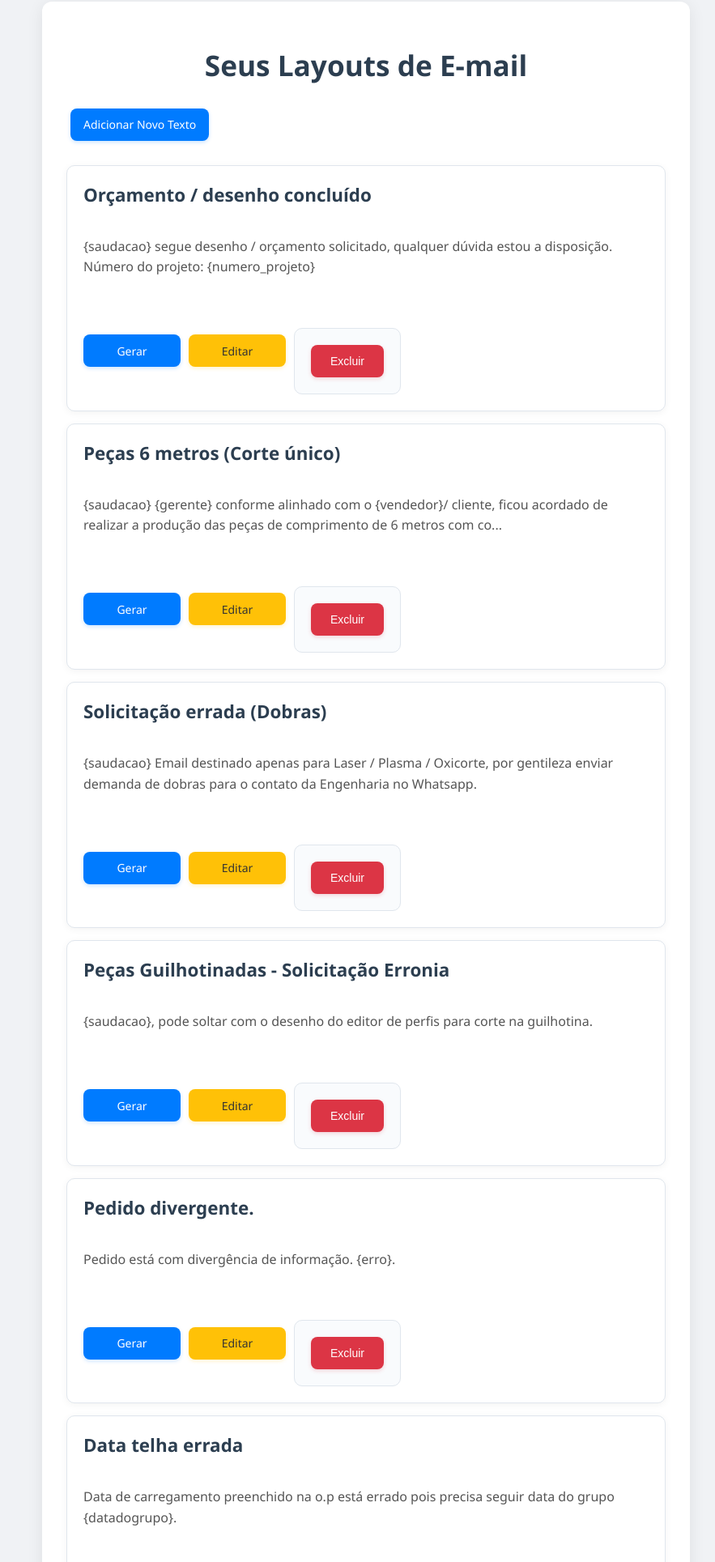
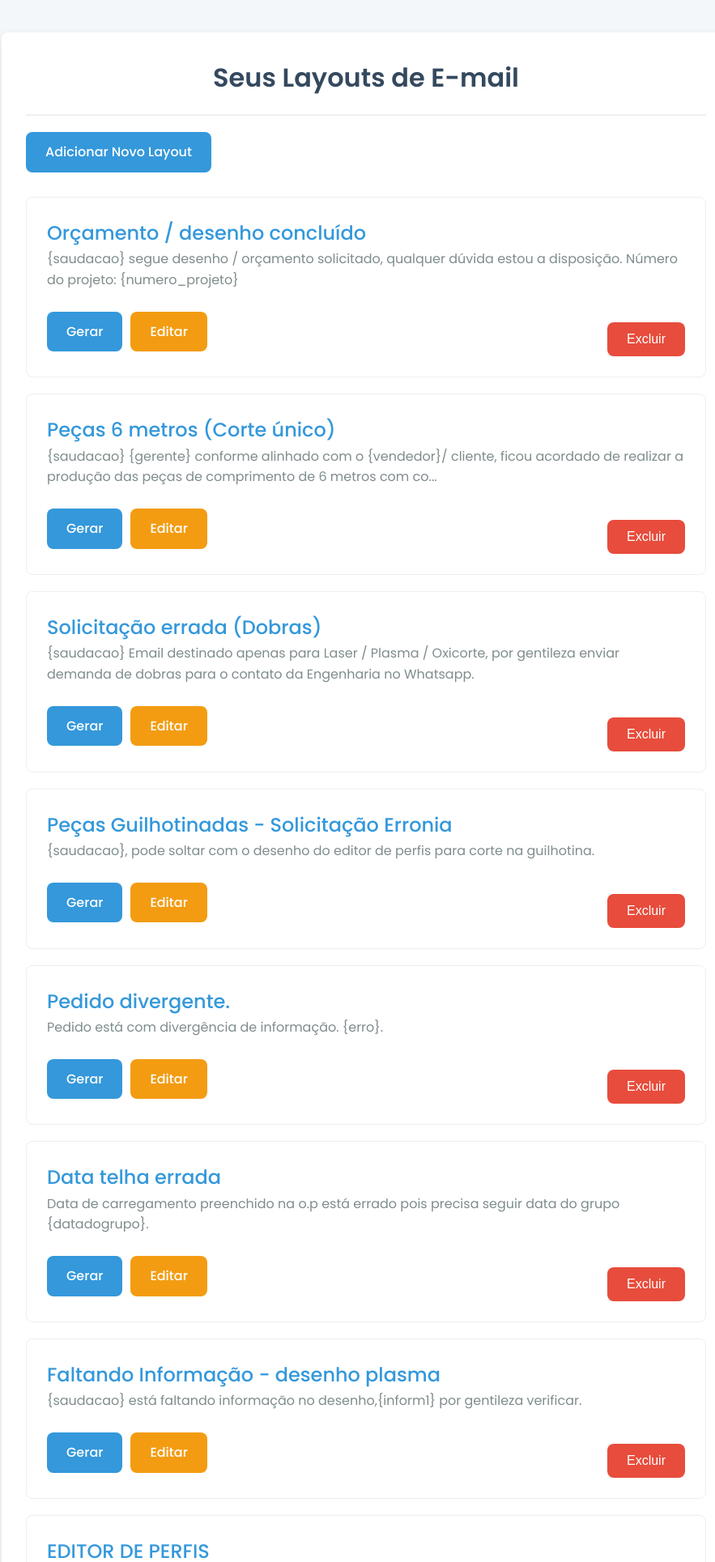
Before and after one commit to zuckalez0-oss/gerador-de-texto-main, a Flask app: page / in a window 1280 px wide. Shown: the top 1929 px of the page at 81% size, without its empty margins (188-1071 px from the left). Run offline with Flask 3, Linux system fonts and the light colour scheme; data comes from the database, SQL or seed files in the repository; both versions use the stored data as it was after the commit.

Commit message:
"Versão estavel"

```diff
--- a/gerador-de-texto-main/static/css/style.css
+++ b/gerador-de-texto-main/static/css/style.css
@@ -1,302 +1,196 @@
+@import url('https://fonts.googleapis.com/css2?family=Poppins:wght@300;400;500;600;700&display=swap');
+
+:root {
+    --primary-color: #3498db;
+    --primary-hover-color: #2980b9;
+    --danger-color: #e74c3c;
+    --danger-hover-color: #c0392b;
+    --warning-color: #f39c12;
+    --warning-hover-color: #e67e22;
+    --light-gray-color: #ecf0f1;
+    --medium-gray-color: #bdc3c7;
+    --dark-gray-color: #7f8c8d;
+    --text-color: #34495e;
+    --background-color: #f4f7f9;
+    --white-color: #ffffff;
+    --border-radius: 8px;
+    --box-shadow: 0 4px 12px rgba(0, 0, 0, 0.08);
+}
+
+* {
+    margin: 0;
+    padding: 0;
+    box-sizing: border-box;
+}
+
 body {
-    font-family: 'Segoe UI', Roboto, 'Helvetica Neue', Arial, sans-serif;
-    background-color: #f0f2f5;
-    color: #333;
-    margin: 0;
-    padding: 2px;
-    display: flex;
-    justify-content: center;
-    align-items: flex-start;
-    min-height: 150vh;
+    font-family: 'Poppins', sans-serif;
+    background-color: var(--background-color);
+    color: var(--text-color);
+    line-height: 1.6;
 }
 
 .container {
-    background-color: #fff;
+    max-width: 900px;
+    margin: 40px auto;
     padding: 30px;
-    border-radius: 12px;
-    box-shadow: 0 4px 20px rgba(0, 0, 0, 0.08);
-    width: 100%;
-    max-width: 800px;
-    box-sizing: border-box;
+    background-color: var(--white-color);
+    border-radius: var(--border-radius);
+    box-shadow: var(--box-shadow);
 }
 
 h1 {
-    color: #2c3e50;
+    color: var(--text-color);
+    margin-bottom: 20px;
+    font-weight: 600;
     text-align: center;
-    margin-bottom: 25px;
-    font-size: 2.2em;
-    font-weight: 600;
+    border-bottom: 2px solid var(--light-gray-color);
+    padding-bottom: 20px;
 }
 
 h2 {
-    color: #34495e;
-    margin-bottom: 15px;
-    font-size: 1.5em;
+    color: var(--primary-color);
     font-weight: 500;
 }
 
-/* Botões base */
+p {
+    margin-bottom: 15px;
+    color: var(--dark-gray-color);
+}
+
+a {
+    color: var(--primary-color);
+    text-decoration: none;
+}
+
+a:hover {
+    text-decoration: underline;
+}
+
 .button {
-    display: inline-flex;
-    justify-content: center;
-    align-items: center;
-    min-width: 100px;
-    height: 40px;
-    background-color: #007bff;
-    color: white;
-    padding: 8px 16px;
+    display: inline-block;
+    padding: 12px 24px;
+    background-color: var(--primary-color);
+    color: var(--white-color);
     border: none;
-    border-radius: 8px;
+    border-radius: var(--border-radius);
     cursor: pointer;
     text-decoration: none;
-    font-size: 14px;
+    font-size: 16px;
     font-weight: 500;
-    margin: 5px;
-    transition: all 0.3s ease;
-    box-shadow: 0 2px 5px rgba(0, 123, 255, 0.2);
-    box-sizing: border-box;
+    transition: background-color 0.3s ease, transform 0.2s ease;
+    text-align: center;
 }
 
 .button:hover {
+    background-color: var(--primary-hover-color);
     transform: translateY(-2px);
-    box-shadow: 0 4px 10px rgba(0, 123, 255, 0.3);
+    text-decoration: none;
 }
 
-/* Botões específicos */
-.add-new-text-button {
-    background-color: #28a745;
-    box-shadow: 0 2px 5px rgba(40, 167, 69, 0.2);
-    margin-bottom: 20px;
-    font-size: 16px;
-    padding: 12px 20px;
-    min-width: 150px;
-    height: 45px;
+.button.delete-button {
+    background-color: var(--danger-color);
 }
 
-.add-new-text-button:hover {
-    background-color: #218838;
-    box-shadow: 0 4px 10px rgba(40, 167, 69, 0.3);
+.button.delete-button:hover {
+    background-color: var(--danger-hover-color);
 }
 
-.back-button {
-    background-color: #6c757d;
-    box-shadow: 0 2px 5px rgba(108, 117, 125, 0.2);
+.button.edit-button {
+    background-color: var(--warning-color);
 }
 
-.back-button:hover {
-    background-color: #5a6268;
-    box-shadow: 0 4px 10px rgba(108, 117, 125, 0.3);
+.button.edit-button:hover {
+    background-color: var(--warning-hover-color);
 }
 
-.generate-button {
-    background-color: #007bff;
-    box-shadow: 0 2px 5px rgba(0, 123, 255, 0.2);
+.button.back-button {
+    background-color: var(--medium-gray-color);
+    margin-top: 20px;
 }
 
-.generate-button:hover {
-    background-color: #0056b3;
-    box-shadow: 0 4px 10px rgba(0, 123, 255, 0.3);
+.button.back-button:hover {
+    background-color: var(--dark-gray-color);
 }
 
-.edit-button {
-    background-color: #ffc107;
-    color: #333;
-    box-shadow: 0 2px 5px rgba(255, 193, 7, 0.2);
+/* Forms */
+form {
+    margin-top: 20px;
 }
 
-.edit-button:hover {
-    background-color: #e0a800;
-    color: #333;
-    box-shadow: 0 4px 10px rgba(255, 193, 7, 0.3);
+label {
+    display: block;
+    margin-bottom: 8px;
+    font-weight: 500;
 }
 
-.delete-button {
-    background-color: #dc3545;
-    box-shadow: 0 2px 5px rgba(220, 53, 69, 0.2);
-    /* Corrigido: removido width e padding excessivos */
+input[type="text"],
+textarea {
+    width: 100%;
+    padding: 12px;
+    border: 1px solid var(--medium-gray-color);
+    border-radius: var(--border-radius);
+    margin-bottom: 20px;
+    font-family: 'Poppins', sans-serif;
+    font-size: 16px;
+    transition: border-color 0.3s ease, box-shadow 0.3s ease;
 }
 
-.delete-button:hover {
-    background-color: #c82333;
-    box-shadow: 0 4px 10px rgba(220, 53, 69, 0.3);
+input[type="text"]:focus,
+textarea:focus {
+    outline: none;
+    border-color: var(--primary-color);
+    box-shadow: 0 0 0 3px rgba(52, 152, 219, 0.2);
+}
+
+/* Index Page */
+.text-list {
+    margin-top: 30px;
+    display: grid;
+    gap: 20px;
+}
+
+.text-item {
+    padding: 25px;
+    border: 1px solid var(--light-gray-color);
+    border-radius: var(--border-radius);
+    transition: box-shadow 0.3s ease, transform 0.3s ease;
+}
+
+.text-item:hover {
+    transform: translateY(-5px);
+    box-shadow: var(--box-shadow);
+}
+
+.text-item .actions {
+    margin-top: 20px;
+    display: flex;
+    gap: 10px;
+    align-items: center;
+}
+
+.delete-form {
+    margin-left: auto;
+    line-height: 0; /* Para alinhar o botão corretamente com os outros */
+}
+
+/* Generated Text Page */
+.generated-output {
+    margin-top: 20px;
+    position: relative;
+}
+
+pre {
+    background-color: var(--light-gray-color);
+    padding: 20px;
+    border-radius: var(--border-radius);
+    white-space: pre-wrap;
+    word-wrap: break-word;
+    font-family: 'Courier New', Courier, monospace;
 }
 
 .copy-button {
-    background-color: #28a745;
-    box-shadow: 0 2px 5px rgba(40, 167, 69, 0.2);
+    position: absolute;
+    top: 15px;
+    right: 15px;
 }
-
-.copy-button:hover {
-    background-color: #218838;
-    box-shadow: 0 4px 10px rgba(40, 167, 69, 0.3);
-}
-
-/* Lista de textos */
-.text-list {
-    margin-top: 25px;
-}
-
-.text-item {
-    background-color: #ffffff;
-    border: 1px solid #e0e6ed;
-    padding: 20px;
-    margin-bottom: 15px;
-    border-radius: 10px;
-    display: flex;
-    flex-direction: column;
-    gap: 12px;
-    box-shadow: 0 2px 10px rgba(0, 0, 0, 0.05);
-    transition: transform 0.2s ease, box-shadow 0.2s ease;
-}
-
-.text-item:hover {
-    transform: translateY(-3px);
-    box-shadow: 0 6px 15px rgba(0, 0, 0, 0.1);
-}
-
-.text-item h2 {
-    margin-top: 0;
-    margin-bottom: 8px;
-    color: #2c3e50;
-    text-align: left;
-    font-size: 1.4em;
-    font-weight: 600;
-}
-
-.text-item p {
-    margin-bottom: 10px;
-    white-space: pre-wrap;
-    line-height: 1.6;
-    color: #555;
-}
-
-/* Área de ações - MELHORIA PRINCIPAL */
-.text-item .actions {
-    margin-top: 15px;
-    display: flex;
-    gap: 10px;
-    flex-wrap: wrap;
-    justify-content: flex-start;
-    align-items: center;
-}
-
-/* Garantir que todos os botões tenham o mesmo tamanho */
-.text-item .actions .button {
-    flex: 1;
-    min-width: 90px;
-    max-width: 120px;
-    margin: 0;
-    text-align: center;
-}
-
-/* Formulários */
-form {
-    display: flex;
-    flex-direction: column;
-    gap: 18px;
-    margin-top: 25px;
-    padding: 20px;
-    background-color: #f9fbfd;
-    border-radius: 10px;
-    border: 1px solid #e0e6ed;
-}
-
-form label {
-    font-weight: 600;
-    color: #34495e;
-    font-size: 1.1em;
-}
-
-form input[type="text"],
-form textarea {
-    padding: 12px;
-    border: 1px solid #dcdfe6;
-    border-radius: 6px;
-    font-size: 16px;
-    width: 100%;
-    box-sizing: border-box;
-    transition: border-color 0.3s ease, box-shadow 0.3s ease;
-}
-
-form input[type="text"]:focus,
-form textarea:focus {
-    border-color: #007bff;
-    box-shadow: 0 0 0 3px rgba(0, 123, 255, 0.2);
-    outline: none;
-}
-
-form textarea {
-    resize: vertical;
-    min-height: 180px;
-}
-
-/* Saída gerada */
-.generated-output {
-    background-color: #f8f9fa;
-    border: 1px solid #dee2e6;
-    padding: 25px;
-    margin-top: 30px;
-    border-radius: 10px;
-    box-shadow: inset 0 1px 3px rgba(0, 0, 0, 0.05);
-}
-
-#output-text {
-    white-space: pre-wrap;
-    font-family: 'Consolas', 'Menlo', 'Courier New', monospace;
-    background-color: #eef2f5;
-    color: #2c3e50;
-    padding: 20px;
-    border-radius: 8px;
-    margin-bottom: 20px;
-    border: 1px dashed #c0ccda;
-    font-size: 1.05em;
-    line-height: 1.5;
-}
-
-/* Mensagens flash */
-.flashes {
-    list-style: none;
-    padding: 0;
-    margin: 0 0 25px 0;
-    background-color: #d4edda;
-    color: #155724;
-    border: 1px solid #c3e6cb;
-    border-radius: 8px;
-    overflow: hidden;
-}
-
-.flashes li {
-    padding: 12px 20px;
-    text-align: center;
-    font-weight: 500;
-}
-
-/* Responsividade */
-@media (max-width: 600px) {
-    .container {
-        padding: 20px;
-    }
-
-    h1 {
-        font-size: 1.8em;
-    }
-
-    h2 {
-        font-size: 1.3em;
-    }
-
-    .button {
-        width: 100%;
-        margin: 5px 0;
-        min-width: unset;
-    }
-
-    .text-item .actions {
-        flex-direction: column;
-    }
-
-    .text-item .actions .button {
-        width: 100%;
-        max-width: unset;
-    }
-}
--- a/gerador-de-texto-main/templates/add_text.html
+++ b/gerador-de-texto-main/templates/add_text.html
@@ -3,6 +3,7 @@
 <head>
     <meta charset="UTF-8">
     <meta name="viewport" content="width=device-width, initial-scale=1.0">
+    <link rel="preconnect" href="https://fonts.gstatic.com">
     <title>Adicionar Novo Texto</title>
     <link rel="stylesheet" href="{{ url_for('static', filename='css/style.css') }}">
 </head>
@@ -21,7 +22,7 @@
         <form method="POST">
             <label for="name">Nome do Layout:</label>
             <input type="text" id="name" name="name" required value="{{ request.form['name'] if request.method == 'POST' else '' }}">
-            <label for="content">Conteúdo do Texto (use {saudacao} para saudação automática e `{variavel_qualquer}` para suas variáveis customizadas):</label>
+            <label for="content">Conteúdo do Texto (use <code>{saudacao}</code> e <code>{variavel}</code>):</label>
             <textarea id="content" name="content" rows="10" required>{{ request.form['content'] if request.method == 'POST' else '' }}</textarea>
             <button type="submit" class="button">Salvar Texto</button>
         </form>
--- a/gerador-de-texto-main/templates/edit_text.html
+++ b/gerador-de-texto-main/templates/edit_text.html
@@ -3,6 +3,7 @@
 <head>
     <meta charset="UTF-8">
     <meta name="viewport" content="width=device-width, initial-scale=1.0">
+    <link rel="preconnect" href="https://fonts.gstatic.com">
     <title>Editar Texto: {{ text.name }}</title>
     <link rel="stylesheet" href="{{ url_for('static', filename='css/style.css') }}">
 </head>
@@ -21,7 +22,7 @@
         <form method="POST">
             <label for="name">Nome do Layout:</label>
             <input type="text" id="name" name="name" required value="{{ text.name }}">
-            <label for="content">Conteúdo do Texto (use {saudacao} para saudação automática e `{variavel_qualquer}` para suas variáveis customizadas):</label>
+            <label for="content">Conteúdo do Texto (use <code>{saudacao}</code> e <code>{variavel}</code>):</label>
             <textarea id="content" name="content" rows="10" required>{{ text.content }}</textarea>
             <button type="submit" class="button">Atualizar Texto</button>
         </form>
--- a/gerador-de-texto-main/templates/generate_form.html
+++ b/gerador-de-texto-main/templates/generate_form.html
@@ -3,6 +3,7 @@
 <head>
     <meta charset="UTF-8">
     <meta name="viewport" content="width=device-width, initial-scale=1.0">
+    <link rel="preconnect" href="https://fonts.gstatic.com">
     <title>Gerar Texto: {{ text.name }}</title>
     <link rel="stylesheet" href="{{ url_for('static', filename='css/style.css') }}">
 </head>
@@ -14,7 +15,7 @@
         <form action="{{ url_for('generate_text', text_id=text.id) }}" method="POST">
             {% for placeholder in placeholders %}
                 <label for="var_{{ placeholder }}">Valor para '{{ placeholder }}':</label>
-                <input type="text" id="var_{{ placeholder }}" name="var_{{ placeholder }}" placeholder="Insira o valor para {{ placeholder }}">
+                <input type="text" id="var_{{ placeholder }}" name="var_{{ placeholder }}" placeholder="Insira o valor para {{ placeholder }}" required>
             {% endfor %}
 
             {% if not placeholders %}
--- a/gerador-de-texto-main/templates/index.html
+++ b/gerador-de-texto-main/templates/index.html
@@ -3,6 +3,7 @@
 <head>
     <meta charset="UTF-8">
     <meta name="viewport" content="width=device-width, initial-scale=1.0">
+    <link rel="preconnect" href="https://fonts.gstatic.com">
     <title>Gerador de Layout de E-mail</title>
     <link rel="stylesheet" href="{{ url_for('static', filename='css/style.css') }}">
 </head>
@@ -18,7 +19,7 @@
                 </ul>
             {% endif %}
         {% endwith %}
-        <a href="{{ url_for('add_text') }}" class="button">Adicionar Novo Texto</a>
+        <a href="{{ url_for('add_text') }}" class="button">Adicionar Novo Layout</a>
         <div class="text-list">
             {% for text in texts %}
                 <div class="text-item">
@@ -27,13 +28,13 @@
                     <div class="actions">
                         <a href="{{ url_for('generate_text', text_id=text.id) }}" class="button">Gerar</a>
                         <a href="{{ url_for('edit_text', text_id=text.id) }}" class="button edit-button">Editar</a>
-                        <form action="{{ url_for('delete_text', text_id=text.id) }}" method="POST" style="display:inline;">
+                        <form class="delete-form" action="{{ url_for('delete_text', text_id=text.id) }}" method="POST">
                             <button type="submit" class="button delete-button" onclick="return confirm('Tem certeza que deseja excluir este texto?');">Excluir</button>
                         </form>
                     </div>
                 </div>
             {% else %}
-                <p>Nenhum texto pré-pronto cadastrado ainda. <a href="{{ url_for('add_text') }}">Adicione um!</a></p>
+                <p style="text-align: center;">Nenhum layout cadastrado ainda. <a href="{{ url_for('add_text') }}">Adicione o primeiro!</a></p>
             {% endfor %}
         </div>
     </div>
```
Also changed, not shown: gerador-de-texto-main/templates/generated_text.html (+27 -12 lines), texts.db (added).
